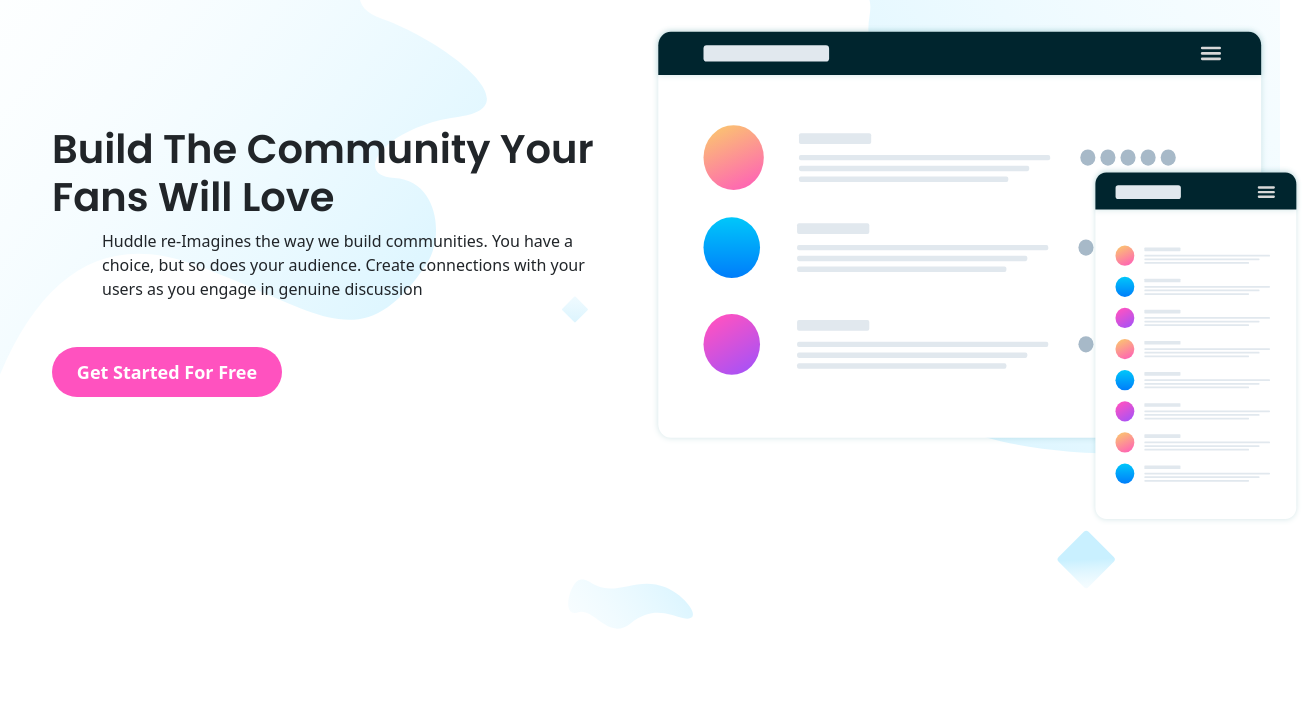
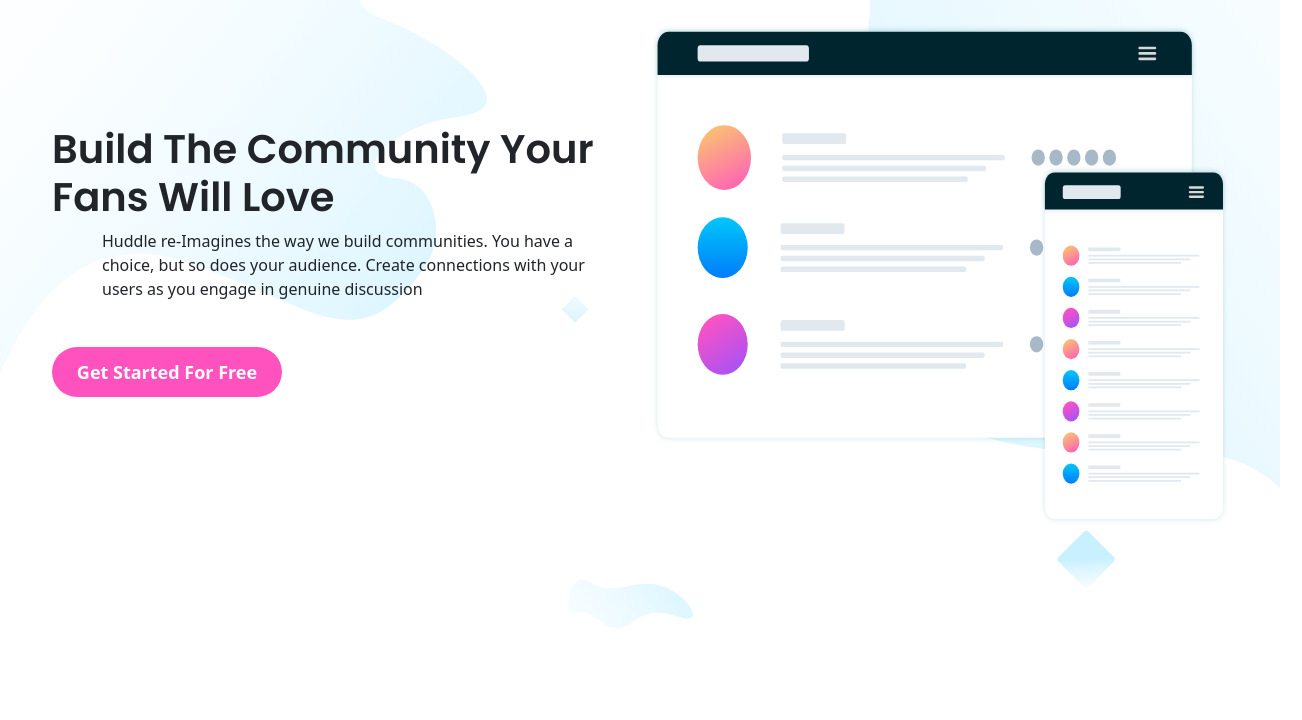
Before and after one commit to asadalimcj/Huddle-landingPage, a plain HTML site: page index.html in a window 1280 px wide. Shown: the part 80-800 px from the top of the page, 1302 px wide, since content can reach past the window. Drawn offline with nearby package versions, Linux system fonts and the light colour scheme.

Commit message:
Update style.css
new changes

```diff
--- a/css/style.css
+++ b/css/style.css
@@ -64,7 +64,7 @@ section {
 }
 .phoneImage img {
   height: 500px;
-  width: 650px;
+  width: 100%;
 }
 
 #meeting {
```
